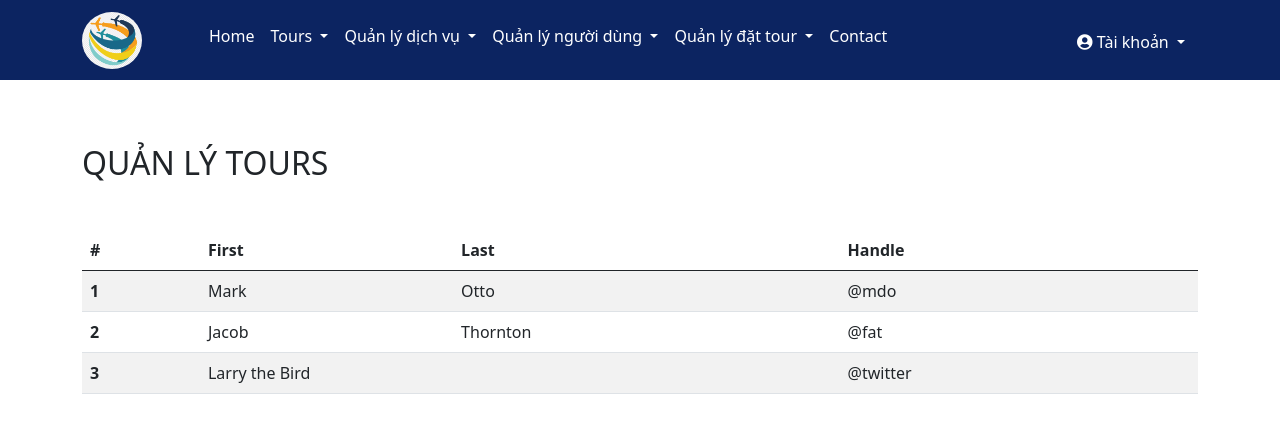
After one commit to diennguyen2611/TourDL, a PHP site: page /tours.php in a window 1280 px wide. The commit adds this page. Shown: the top 433 px of the page. Run offline with PHP 8.4, Linux system fonts and the light colour scheme; data comes from the database, SQL or seed files in the repository; some libraries are stand-ins or nearby versions.

Commit message:
Bắt đầu làm phần admin

```diff
--- /dev/null
+++ b/admin/footer.php
@@ -0,0 +1,9 @@
+ <!-- -->
+ <script src="https://cdn.jsdelivr.net/npm/bootstrap@5.0.2/dist/js/bootstrap.bundle.min.js"
+        integrity="sha384-MrcW6ZMFYlzcLA8Nl+NtUVF0sA7MsXsP1UyJoMp4YLEuNSfAP+JcXn/tWtIaxVXM" crossorigin="anonymous">
+    </script>
+
+
+</body>
+
+</html>
--- /dev/null
+++ b/admin/header.php
@@ -0,0 +1,137 @@
+<?php
+include('../config/connect.php');?>
+<?php
+    $sql0 = "select * from contact";
+    $result0 = mysqli_query($conn, $sql0);
+    if(mysqli_num_rows($result0)>0){
+        while($row=mysqli_fetch_assoc($result0)){
+            $hotline = $row['Hotline'];
+           }}?>
+
+<!doctype html>
+<html lang="en">
+
+<head>
+    <!-- Required meta tags -->
+    <meta charset="utf-8">
+    <meta name="viewport" content="width=device-width, initial-scale=1">
+
+    <!-- Bootstrap CSS -->
+    <link href="https://cdn.jsdelivr.net/npm/bootstrap@5.0.2/dist/css/bootstrap.min.css" rel="stylesheet"
+        integrity="sha384-EVSTQN3/azprG1Anm3QDgpJLIm9Nao0Yz1ztcQTwFspd3yD65VohhpuuCOmLASjC" crossorigin="anonymous">
+    <link rel="stylesheet" href="https://pro.fontawesome.com/releases/v5.10.0/css/all.css"
+        integrity="sha384-AYmEC3Yw5cVb3ZcuHtOA93w35dYTsvhLPVnYs9eStHfGJvOvKxVfELGroGkvsg+p" crossorigin="anonymous" />
+        <link rel="stylesheet" href="../css/style.css">
+
+        <link rel="stylesheet" href="../css/admin.css">
+
+    <title>Quản lý tours du lịch</title>
+
+
+
+</head>
+
+<body>
+    <div class="my-header">
+
+        <!-- Begin: Nav -->
+        <div class="container">
+            <div class="row">
+                <div class="col-md-1">
+                    <a href="index.php">
+                        <img style="margin-top:12px" src="../img/logo.png" alt="logo" class="rounded-circle"
+                            width="60px">
+                    </a>
+                </div>
+
+                <div class="col-md-8">
+                    <nav class="navbar navbar-expand-lg navbar-light my-nav">
+                        <div class="container-fluid">
+                            <button class="navbar-toggler" type="button" data-bs-toggle="collapse"
+                                data-bs-target="#navbarNav" aria-controls="navbarNav" aria-expanded="false"
+                                aria-label="Toggle navigation">
+                                <span class="navbar-toggler-icon"></span>
+                            </button>
+                            <div class="collapse navbar-collapse" id="navbarNav">
+                                <ul class="navbar-nav" style="line-height: 40px">
+                                    <li class="nav-item hover-th">
+                                        <a class="nav-link active text-white" aria-current="page"
+                                            href="index.php">Home</a>
+                                    </li>
+                                    <li class="nav-item dropdown">
+                                        <a class="nav-link dropdown-toggle text-white hover-th" href="#"
+                                            id="navbarDropdown" role="button" data-bs-toggle="dropdown"
+                                            aria-expanded="false">Tours
+                                        </a>
+                                        <ul class="dropdown-menu my-subnav" aria-labelledby="navbarDropdown">
+                                            <li><a class="dropdown-item" href="tours.php">Các Tour</a></li>
+                                            <li><a class="dropdown-item" href="tourdetail.php">Chi tiết lịch trình</a></li>
+
+                                            <li><a class="dropdown-item" href="tourgroup.php" data-bs-toggle="modal">Nhóm Tour</a>
+                                            </li>
+                                        </ul>
+                                    </li>
+                                    <li class="nav-item dropdown">
+                                        <a class="nav-link dropdown-toggle text-white hover-th" href="#"
+                                            id="navbarDropdown" role="button" data-bs-toggle="dropdown"
+                                            aria-expanded="false">Quản lý dịch vụ
+                                        </a>
+                                        <ul class="dropdown-menu my-subnav" aria-labelledby="navbarDropdown">
+                                            <li><a class="dropdown-item" href="hotels.php">Khách sạn</a></li>
+                                            <li><a class="dropdown-item" href="restaurants.php">Nhà hàng</a></li>
+                                        </ul>
+                                    </li>
+                                    <li class="nav-item dropdown">
+                                        <a class="nav-link dropdown-toggle text-white hover-th" href="#"
+                                            id="navbarDropdown" role="button" data-bs-toggle="dropdown"
+                                            aria-expanded="false">Quản lý người dùng
+                                        </a>
+                                        <ul class="dropdown-menu my-subnav" aria-labelledby="navbarDropdown">
+                                            <li><a class="dropdown-item" href="accountuser.php">Tài khoản người dùng</a></li>
+                                            <li><a class="dropdown-item" href="accountadmin.php">Tài khoản admin</a></li>
+                                        </ul>
+                                    </li>
+                                    <li class="nav-item dropdown">
+                                        <a class="nav-link dropdown-toggle text-white hover-th" href="#"
+                                            id="navbarDropdown" role="button" data-bs-toggle="dropdown"
+                                            aria-expanded="false">Quản lý đặt tour
+                                        </a>
+                                        <ul class="dropdown-menu my-subnav" aria-labelledby="navbarDropdown">
+                                            <li><a class="dropdown-item" href="tourorder.php">Đơn đặt</a></li>
+                                            <li><a class="dropdown-item" href="tourrequest.php">Yêu cầu đặt riêng</a></li>
+
+                                        </ul>
+                                    </li>
+                                    <li class="nav-item hover-th">
+                                        <a class="nav-link active text-white" aria-current="page"
+                                            href="contact.php">Contact</a>
+                                    </li>
+
+                                </ul>
+                            </div>
+                        </div>
+                    </nav>
+                </div>
+
+                <div class="col-md-3" style="margin-top:15px">
+
+                    <div class="dropdown float-end">
+                        <button style="line-height: 40px" class="btn dropdown-toggle text-white hover-th" type="button"
+                            id="dropdownMenuButton1" data-bs-toggle="dropdown" aria-expanded="false">
+                            <i class="fas fa-user-circle"></i>
+                            Tài khoản
+                        </button>
+                        <ul style="max-width: 300px" class="dropdown-menu text-center"
+                            aria-labelledby="dropdownMenuButton1">
+                            <li><a class="dropdown-item" href="#login-admin" style="font-weight:500"
+                                    data-bs-toggle="modal">Đăng xuất</a></li>
+                            <li><a class="dropdown-item" href="#login-admin" style="font-weight:500"
+                                    data-bs-toggle="modal">Đổi mật khẩu</a></li>
+
+                        </ul>
+                    </div>
+                </div>
+            </div>
+        </div>
+    </div>
+    <!-- End: Nav -->
--- /dev/null
+++ b/admin/tours.php
@@ -0,0 +1,44 @@
+<?php
+
+include('header.php');
+include('../config/connect.php');
+?>
+<div class="container my-main">
+
+    <h2 class="text-uppercase my-title-ad">Quản lý tours</h2>
+    <table class="table table-striped">
+        <thead>
+            <tr>
+                <th scope="col">#</th>
+                <th scope="col">First</th>
+                <th scope="col">Last</th>
+                <th scope="col">Handle</th>
+            </tr>
+        </thead>
+        <tbody>
+            <tr>
+                <th scope="row">1</th>
+                <td>Mark</td>
+                <td>Otto</td>
+                <td>@mdo</td>
+            </tr>
+            <tr>
+                <th scope="row">2</th>
+                <td>Jacob</td>
+                <td>Thornton</td>
+                <td>@fat</td>
+            </tr>
+            <tr>
+                <th scope="row">3</th>
+                <td colspan="2">Larry the Bird</td>
+                <td>@twitter</td>
+            </tr>
+        </tbody>
+    </table>
+</div>
+
+
+
+<?php
+include('footer.php');
+?>
--- /dev/null
+++ b/css/admin.css
@@ -0,0 +1,14 @@
+*{
+    padding: 0;
+    margin: 0;
+    text-decoration: none;
+    box-sizing: border-box;
+}
+
+.my-main{
+   margin-top: 64px;
+}
+
+.my-title-ad{
+    margin-bottom: 48px;
+}
```
Also changed, not shown: admin/index.php (+7 -17 lines), admin/accountadmin.php (added), admin/accountuser.php (added), admin/contact.php (added), admin/hotels.php (added), admin/restaurants.php (added), admin/tourdetail.php (added), admin/tourgroup.php (added), admin/tourorder.php (added), admin/tourrequest.php (added).
